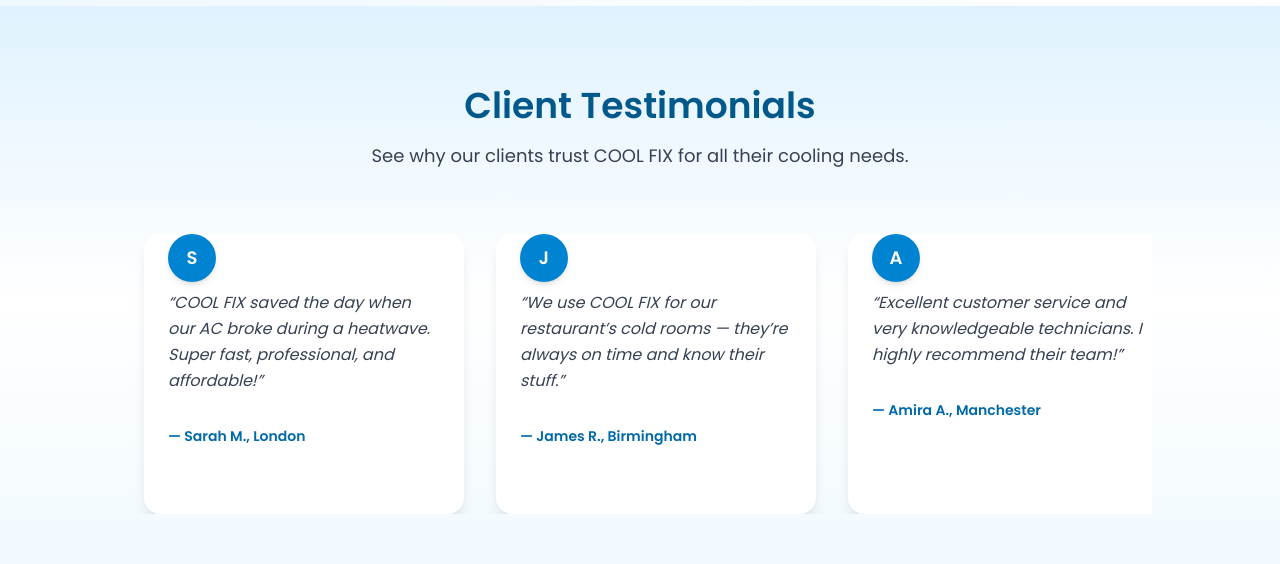
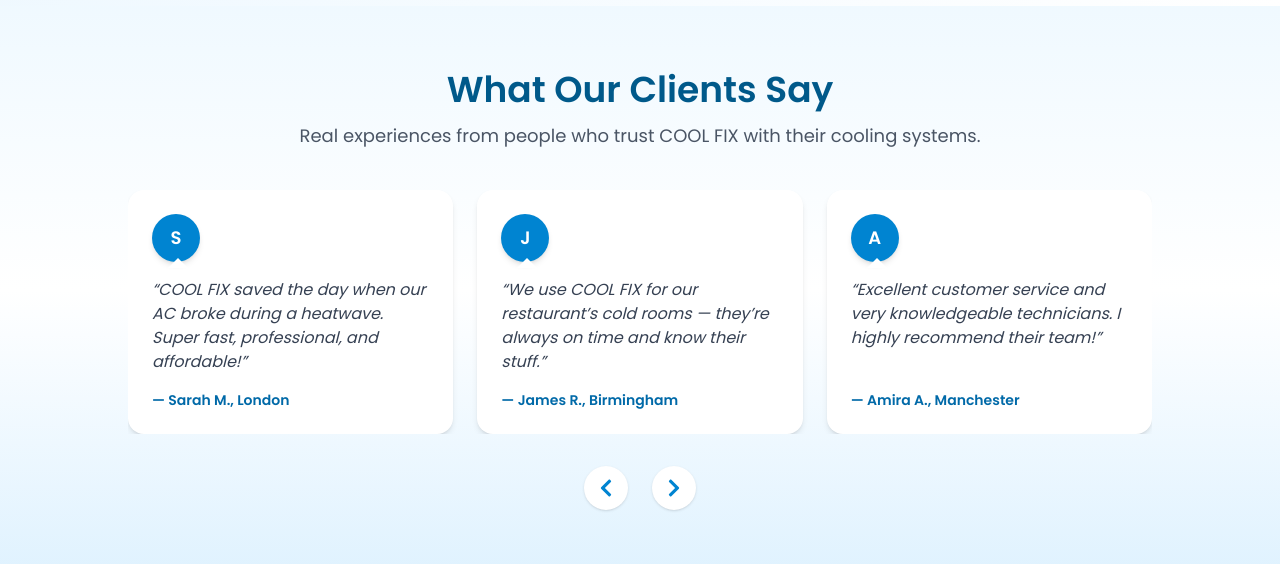
Before and after one commit to alikansoh/cold-fix, a Next.js app: page / in a window 1280 px wide. Shown: the part 2038-2602 px from the top of the page. Built offline with nearby package versions, Linux system fonts and the light colour scheme.

Commit message:
added a slide

```diff
--- a/package.json
+++ b/package.json
@@ -10,11 +10,13 @@
   },
   "dependencies": {
     "framer-motion": "^12.19.2",
+    "keen-slider": "^6.8.6",
     "lucide-react": "^0.525.0",
     "motion": "^12.19.2",
     "next": "15.3.4",
     "react": "^19.0.0",
     "react-dom": "^19.0.0",
+    "react-horizontal-scrolling-menu": "^8.2.0",
     "react-icons": "^5.5.0",
     "react-simple-typewriter": "^5.0.1"
   },
--- a/src/app/Components/Navbar.jsx
+++ b/src/app/Components/Navbar.jsx
@@ -52,7 +52,7 @@
           </Link>
 
           {/* Desktop Navigation */}
-          <div className="hidden md:flex items-center text-white font-semibold text-lg tracking-wide">
+          <div className="hidden lg:flex items-center text-white font-semibold text-lg tracking-wide">
             {navLinks.map((link, idx) => (
               <div key={link.href} className="flex items-center relative">
                 {/* Separator */}
@@ -74,7 +74,7 @@
           </div>
 
           {/* Mobile Hamburger */}
-          <div className="md:hidden">
+          <div className="lg:hidden">
             <button
               onClick={() => setIsOpen(!isOpen)}
               className="text-white focus:outline-none hover:text-sky-300 transition"
@@ -97,7 +97,7 @@
 
         {/* Mobile Dropdown */}
         {isOpen && (
-          <div className="md:hidden bg-sky-900 border-t border-sky-800 shadow-lg rounded-b-lg px-6 py-6 space-y-5 text-center text-white font-semibold text-lg">
+          <div className="lg:hidden bg-sky-900 border-t border-sky-800 shadow-lg rounded-b-lg px-6 py-6 space-y-5 text-center text-white font-semibold text-lg">
             {navLinks.map((link) => (
               <Link
                 key={link.href}
@@ -117,7 +117,7 @@
       </nav>
 
       {/* Padding so content isn't hidden under fixed navbars */}
-      <div className="h-[76px] md:h-[96px]" />
+      <div className="h-[76px] lg:h-[96px]" />
     </>
   );
 }
--- a/src/app/Components/Testimonials.jsx
+++ b/src/app/Components/Testimonials.jsx
@@ -1,6 +1,9 @@
 'use client';
 
-import { motion } from 'framer-motion';
+import React from 'react';
+import { useKeenSlider } from 'keen-slider/react';
+import 'keen-slider/keen-slider.min.css';
+import { FaChevronLeft, FaChevronRight } from 'react-icons/fa';
 
 const testimonials = [
   {
@@ -33,54 +36,72 @@
       'Their cold room maintenance is outstanding. Our business runs smoothly thanks to COOL FIX.',
     location: 'Glasgow',
   },
-  {
-    name: 'Omar S.',
-    feedback:
-      'Prompt service and very skilled technicians. Highly recommend COOL FIX for refrigeration needs.',
-    location: 'Bristol',
-  },
 ];
 
+function Card({ name, feedback, location }) {
+  return (
+    <div className="keen-slider__slide flex flex-col bg-white rounded-2xl shadow-md p-6 w-full sm:w-[320px]">
+      <div className="relative mb-4">
+        <div className="bg-sky-600 text-white w-12 h-12 rounded-full flex items-center justify-center font-bold text-lg shadow-md">
+          {name.charAt(0)}
+        </div>
+        <div className="absolute top-11 left-4 w-0 h-0 border-l-[10px] border-r-[10px] border-b-[10px] border-transparent border-b-white" />
+      </div>
+      <p className="text-gray-700 text-base italic mb-4">“{feedback}”</p>
+      <div className="text-sm font-semibold text-sky-700 mt-auto">
+        — {name}, {location}
+      </div>
+    </div>
+  );
+}
+
 export default function Testimonials() {
+  const [sliderRef, slider] = useKeenSlider({
+    loop: true,
+    slides: {
+      perView: 1.1,
+      spacing: 16,
+    },
+    breakpoints: {
+      '(min-width: 768px)': {
+        slides: { perView: 2.2, spacing: 24 },
+      },
+      '(min-width: 1024px)': {
+        slides: { perView: 3, spacing: 24 },
+      },
+    },
+  });
+
   return (
-    <section className="bg-gradient-to-b from-sky-100 via-white to-sky-50 py-20 px-6 sm:px-10 lg:px-32 relative z-0 overflow-visible">
-      <div className="max-w-5xl mx-auto text-center mb-16">
-        <h2 className="text-4xl font-extrabold text-sky-800">Client Testimonials</h2>
-        <p className="mt-4 text-gray-700 text-lg">
-          See why our clients trust COOL FIX for all their cooling needs.
+    <section className="bg-gradient-to-b from-sky-50 via-white to-sky-100 py-16 px-4 sm:px-10 lg:px-32">
+      <div className="max-w-6xl mx-auto text-center mb-10">
+        <h2 className="text-4xl font-extrabold text-sky-800 mb-3">What Our Clients Say</h2>
+        <p className="text-gray-600 text-lg">
+          Real experiences from people who trust COOL FIX with their cooling systems.
         </p>
       </div>
 
-      <div
-        className="flex gap-8 overflow-x-auto snap-x snap-mandatory px-7 scrollbar-thin scrollbar-thumb-sky-400 scrollbar-track-sky-100 max-w-6xl mx-auto"
-        style={{ scrollPaddingLeft: '1rem', scrollPaddingRight: '1rem' }}
-      >
-        {testimonials.map(({ name, feedback, location }, i) => (
-          <motion.article
-            key={i}
-            initial={{ opacity: 0, y: 40 }}
-            whileInView={{ opacity: 1, y: 0 }}
-            viewport={{ once: true, amount: 0.3 }}
-            transition={{ duration: 0.6, delay: i * 0.15 }}
-            tabIndex={0}
-            className="snap-start relative bg-white rounded-2xl shadow-lg p-6 pt-14 text-left hover:shadow-xl transition flex-shrink-0"
-            style={{ minWidth: '320px', maxWidth: '320px', height: '280px' }}
+      <div className="relative max-w-6xl mx-auto">
+        <div ref={sliderRef} className="keen-slider">
+          {testimonials.map((testimonial, index) => (
+            <Card key={index} {...testimonial} />
+          ))}
+        </div>
+
+        <div className="flex justify-center gap-6 mt-8">
+          <button
+            onClick={() => slider.current?.prev()}
+            className="p-3 rounded-full bg-white text-sky-600 hover:text-white hover:bg-sky-600 shadow transition"
           >
-            {/* Speech Bubble Triangle */}
-            <div className="absolute top-4 left-10 w-0 h-0 border-l-[10px] border-r-[10px] border-b-[10px] border-transparent border-b-white" />
-
-            {/* Avatar Initials */}
-            <div className="absolute top-0 left-6 bg-sky-600 text-white w-12 h-12 rounded-full flex items-center justify-center font-bold text-lg shadow-md">
-              {name.charAt(0)}
-            </div>
-
-            {/* Testimonial Content */}
-            <p className="text-gray-700 text-base italic mb-8 leading-relaxed">“{feedback}”</p>
-            <div className="text-sm font-semibold text-sky-700">
-              — {name}, {location}
-            </div>
-          </motion.article>
-        ))}
+            <FaChevronLeft size={20} />
+          </button>
+          <button
+            onClick={() => slider.current?.next()}
+            className="p-3 rounded-full bg-white text-sky-600 hover:text-white hover:bg-sky-600 shadow transition"
+          >
+            <FaChevronRight size={20} />
+          </button>
+        </div>
       </div>
     </section>
   );
--- a/src/app/page.js
+++ b/src/app/page.js
@@ -5,6 +5,8 @@
 import Testimonials from "./Components/Testimonials";
 import CallToAction from "./Components/CallToAction";
 import Gallery from "./Components/Gallery";
+import 'keen-slider/keen-slider.min.css';
+
 import FAQSection from "./Components/Faqs";
 export default function Home() {
   return (
```
Also changed, not shown: 1 other file (tests, documents, lock files or other folders).
